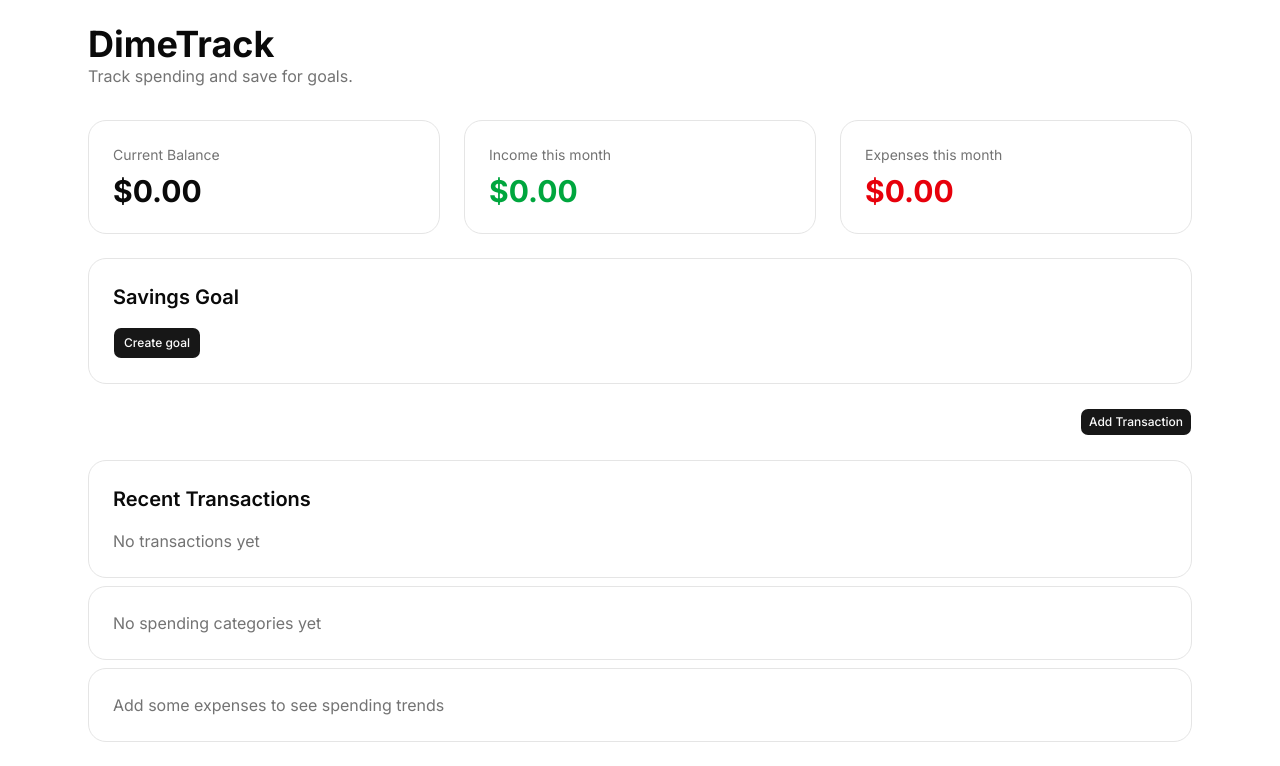
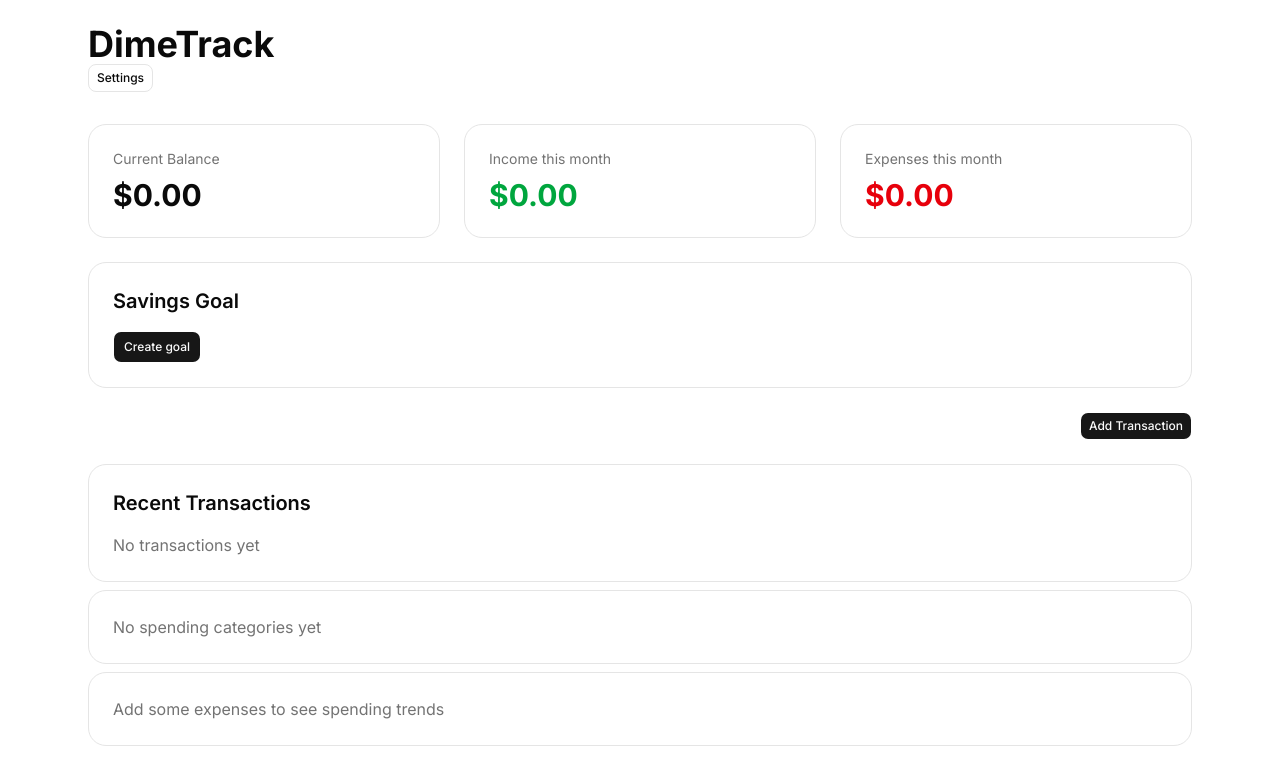
Before and after one commit to d3monas/DimeTrack, a Next.js app: page / in a window 1280 px wide. Shown: the top 766 px of the page. Built offline with nearby package versions, Linux system fonts and the light colour scheme.

Commit message:
feat: created settings UI & migrated category deletion into settings UI

```diff
--- a/app/page.tsx
+++ b/app/page.tsx
@@ -9,6 +9,7 @@ import { CategoryBreakdown } from "@/components/categoryBreakdown"
 import { SpendingChart } from "@/components/spendingCharts"
 import { BudgetOverview } from "@/components/budgetOverview"
 import { CategoryManager } from "@/components/categoryManager"
+import { SettingsDialog } from "@/components/settingsUI"
 
 // types
 import type { Transaction } from "@/types/transaction"
@@ -18,6 +19,7 @@ import type { Goal } from "@/types/goal"
 import { calculateIncome, calculateExpenses } from "@/lib/calculations"
 import { saveTransactions, loadTransactions, saveGoal as saveGoalStorage, loadGoal as loadGoalStorage, saveCategories, loadCategories, saveBudgets, loadBudgets } from "@/lib/localstorage"
 import { getCategoryTotals } from "@/lib/categories"
+import { Settings } from "@hugeicons/core-free-icons"
 
 export default function Home() {
 
@@ -196,9 +198,11 @@ export default function Home() {
   return (
     <main className="min-h-screen bg-background">
       <div className="mx-auto max-w-6xl p-6">
-        <header className="mb-8">
-          <h1 className="text-4xl font-bold">DimeTrack</h1>
-          <p className="text-muted-foreground">Track spending and save for goals.</p>
+        <header className="mb-8 flex items-start justify-between">
+          <div>
+            <h1 className="text-4xl font-bold">DimeTrack</h1>
+            <SettingsDialog categories={categories} onDeleteCategory={deleteCategory} />
+          </div>
         </header>
 
         {/* Current balance card */}
@@ -242,9 +246,6 @@ export default function Home() {
         <SpendingChart totals={categoryTotals} />
         {/* budget */}
         <BudgetOverview totals={categoryTotals} budgets={budgets} />
-        {/* category manager ui */}
-        <CategoryManager categories={categories} onDelete={deleteCategory} />
-
       </div>
     </main>
   )
--- /dev/null
+++ b/components/settingsUI.tsx
@@ -0,0 +1,40 @@
+import { Dialog, DialogContent, DialogHeader, DialogTitle, DialogTrigger } from "./ui/dialog"
+import { Button } from "./ui/button"
+
+type SettingsDialogThings = {
+    categories: string[]
+    onDeleteCategory: (category: string) => void
+}
+
+export function SettingsDialog({
+    categories, onDeleteCategory,
+}: SettingsDialogThings) {
+    return (
+        <Dialog>
+            <DialogTrigger asChild>
+                <Button variant="outline">Settings</Button>
+            </DialogTrigger>
+
+            <DialogContent>
+                <DialogHeader>
+                    <DialogTitle>Settings</DialogTitle>
+                </DialogHeader>
+
+                <div className="space-y-4">
+                    <div>
+                        <h3 className="font-semibold mb-2">Categories</h3>
+                        <div className="space-y-3">
+                            {categories.map((category) => (
+                                <div key={category} className="flex items-center justify-between rounded-md p-2">
+                                    <span>{category}</span>
+
+                                    <Button variant="destructive" size="sm" onClick={() => onDeleteCategory(category)}>Delete</Button>
+                                </div>
+                            ))}
+                        </div>
+                    </div>
+                </div>
+            </DialogContent>
+        </Dialog>
+    )
+}
```
